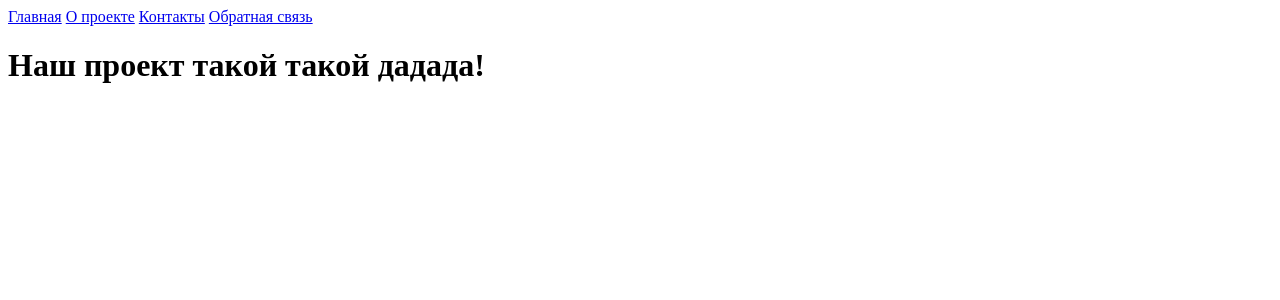
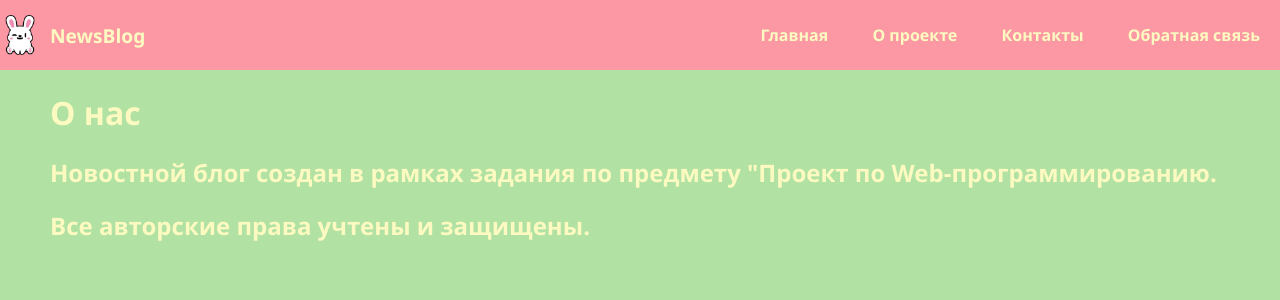
Before and after one commit to veronaudi/django_statya, a Django app: page /about in a window 1280 px wide. Shown: the top 300 px of the page. Run offline with Django 5.2, Linux system fonts and the light colour scheme.

Commit message:
Оформление, сохранение enter в тексте при выводе статьи

```diff
--- a/statiysate/templates/contact.html
+++ b/statiysate/templates/contact.html
@@ -9,11 +9,11 @@
     <form class = "form-contact contact_form" action="" method="post" id="contactForm" novalidate="novalidate">
         {% csrf_token %}
         {% if success %}
-            <p style="color: green;">✅ Ваше сообщение успешно отправлено!</p>
+            <p style="color: white;"> Ваше сообщение отправлено! С вами скоро свяжутся</p>
         {% endif %}
         <div class="col-6">
             {% if form.name.errors %}
-                <div class="alert alert-danger">
+                <div>
                     <strong>{{form.name.errors}}</strong>
                 </div>
             {% endif %}
@@ -21,7 +21,7 @@
                 {{ form.name }}
             </div>
         </div>
-    <div class="col-sn-6">
+    <div>
         {% if form.email.errors %}
             <div class="alert alert-danger">
                 <strong>{{form.email.errors}}</strong>
--- a/statiysate/views.py
+++ b/statiysate/views.py
@@ -9,7 +9,8 @@ from django.utils import timezone
 
 def article_list(request):
     articles = Article.objects.all()
-    return render(request, 'mainn.html', {'articles': articles})
+    today = timezone.now().date()
+    return render(request, 'mainn.html', {'articles': articles, 'today': today})
 
 
 def article_detail(request, id):
--- a/temp/about.html
+++ b/temp/about.html
@@ -5,5 +5,8 @@
 {% endblock title %}
 
 {% block body %}
-    <h1>Наш проект такой такой дадада!</h1>
+    <h1>О нас</h1>
+    <h1> </h1>
+    <h2>Новостной блог создан в рамках задания по предмету "Проект по Web-программированию.</h2>
+    <h2>Все авторские права учтены и защищены.</h2>
 {% endblock body %}
--- a/temp/article_detail.html
+++ b/temp/article_detail.html
@@ -4,10 +4,10 @@
 
 {% block body %}
 <h2>{{ article.title }}</h2>
-
-<p><b>Дата публикации:</b> {{ article.created_date|date:"d.m.Y H:i" }}</p>
+<p><b>Автор:</b> {{ article.user.name }}</p>
+<p><strong>Дата опубликования:</strong> {{ article.created_at|date:"d.m.Y H:i" }}</p>
 <hr>
-<p>{{ article.text }}</p>
+<p>{{ article.text|linebreaksbr }}</p>
 
 <a href="{% url 'home' %}">← Назад к списку статей</a>
 {% endblock %}
--- a/temp/basee.html
+++ b/temp/basee.html
@@ -1,13 +1,110 @@
 <!DOCTYPE html>
-<html lang="en">
+<html lang="ru">
 <head>
     <meta charset="UTF-8">
     <title>{%block title %}
         Base main
     {% endblock title%}</title>
+    <style>
+        /* Общие стили страницы */
+        body {
+            font-family: "Segoe UI", Arial, sans-serif;
+            margin:0;
+            background-color: #b1e1a3; /*  */
+            color: #fcfac1;
+        }
+
+        /* Шапка (навигация) */
+        header {
+            background-color: #fc98a4; /* красный */
+            padding: 15px 0;
+            display: flex;
+            align-items: center;
+            justify-content: space-between;
+            flex-wrap: wrap;
+        }
+        .logo {
+            display: flex;
+            align-items: center;
+            gap: 10px;
+        }
+
+        .logo img {
+            height: 40px;
+            width: 40px;
+            border-radius: 8px;
+            object-fit: cover;
+        }
+
+        .logo span {
+            font-size: 1.2rem;
+            font-weight: bold;
+        }
+
+        nav {
+            display: inline-block;
+        }
+        /* текст шапки */
+        nav a {
+            text-decoration: none;
+            color: #fcfac1;
+            font-weight: bold;
+            margin: 0 20px;
+            transition: color 0.3s ease;
+        }
+
+        nav a:hover {
+            color: #fef1c5;
+        }
+
+        /* Контейнер основного содержимого */
+        main {
+            max-width: 900px;
+            margin: 40px auto;
+            background-color: white;
+            padding: 30px;
+            border-radius: 12px; /* округлые углы */
+            box-shadow: 0 2px 8px rgba(0,0,0,0.1);
+        }
+
+        .articles-grid {
+            display: grid;
+            grid-template-columns: repeat(auto-fit, minmax(320px, 1fr));
+            gap: 20px;
+            padding: 20px;
+            max-width: 1100px;
+            margin: 0 auto;
+        }
+
+        /* карточка статьи */
+        .article-card {
+            background-color: #fef1c5; /* светло-голубой фон */
+            padding: 20px;
+            border-radius: 15px;
+            margin-bottom: 20px;
+        }
+
+        .article-card h2 {
+            color: #2c3e50;
+        }
+
+        /* текст основа*/
+        .article-card p {
+            color: #fc98a4;
+        }
+
+        .page-content {
+            margin: 20px 50px;
+        }
+    </style>
 </head>
 <body>
+    {% load static %}
     <header>
+        <div class="logo">
+            <img src="{% static 'images/wink.png' %}" alt="Логотип">
+            <span>NewsBlog</span>
+        </div>
         <nav>
             <a href="{% url 'home' %}">Главная</a>
             <a href="{% url 'about' %}">О проекте</a>
@@ -15,8 +112,11 @@
             <a href="{% url 'contact' %}">Обратная связь</a>
         </nav>
     </header>
-    {% block body %}
+
+    <div class="page-content">
+        {% block body %}
         Base body
-    {% endblock body %}
+        {% endblock body %}
+    </div>
 </body>
 </html>
--- a/temp/contactsnum.html
+++ b/temp/contactsnum.html
@@ -5,5 +5,9 @@
 {% endblock title %}
 
 {% block body %}
-    <h1>Наш проект такой такой дадада! Наш номер 322</h1>
+    <h1>Контакты</h1>
+    <h2> +7 (495) 741-05-05 - тех поддержка</h2>
+    <h2>+7 (487) 256-84-36 - </h2>
+    <h2>По вопросам, предложениям или ошибкам пишите на почту: info@vizavi.ru</h2>
+    <h3>либо отправьте форму в обратной связи. </h3>
 {% endblock body %}
--- a/webbstat/settings.py
+++ b/webbstat/settings.py
@@ -117,6 +117,10 @@ USE_TZ = True
 
 STATIC_URL = 'static/'
 
+STATICFILES_DIRS = [
+    BASE_DIR / "static"
+]
+
 # Default primary key field type
 # https://docs.djangoproject.com/en/5.2/ref/settings/#default-auto-field
 
```
Also changed, not shown: temp/mainn.html (+14 -5 lines), db.sqlite3, static/images/wink.png (added).
